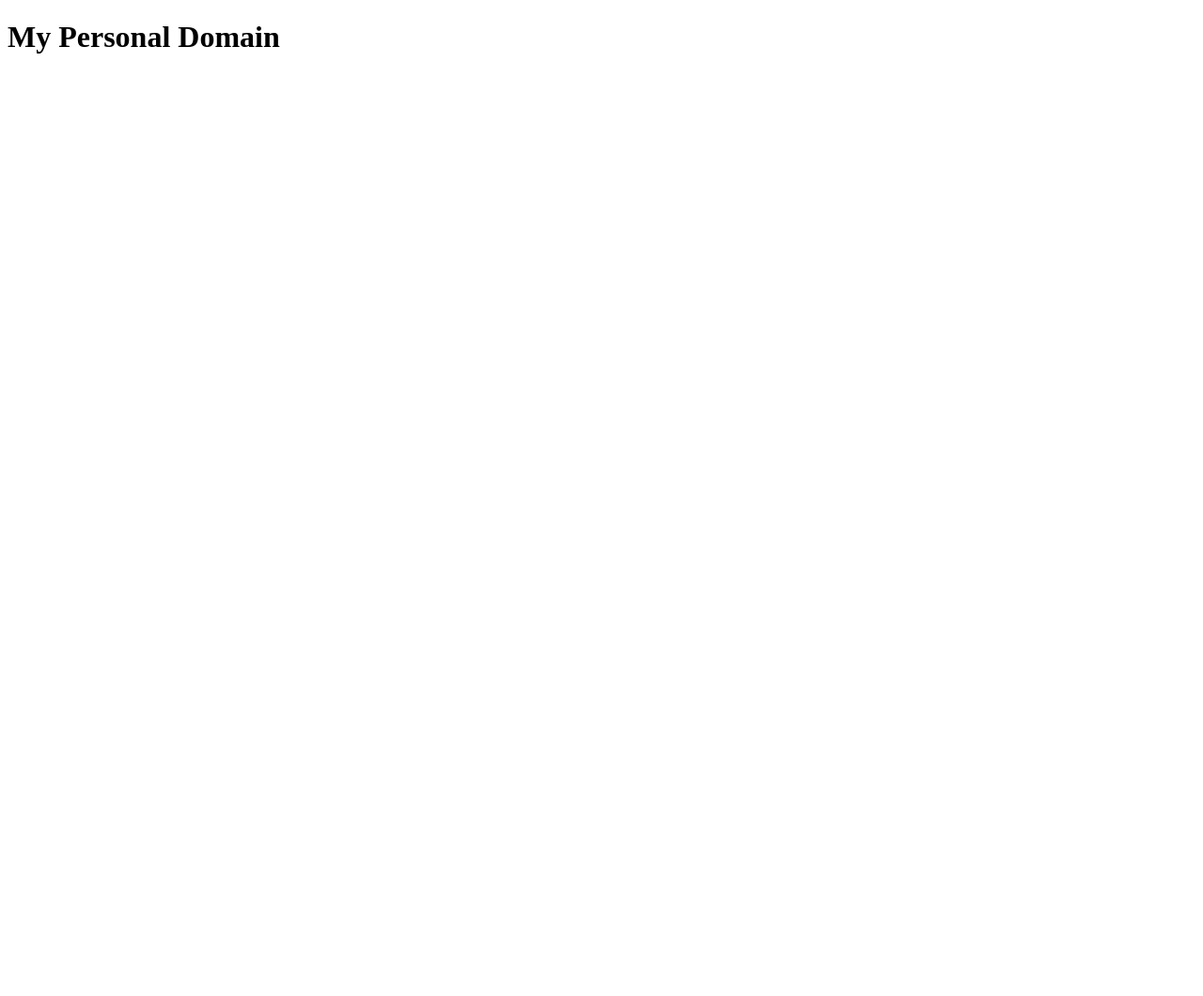
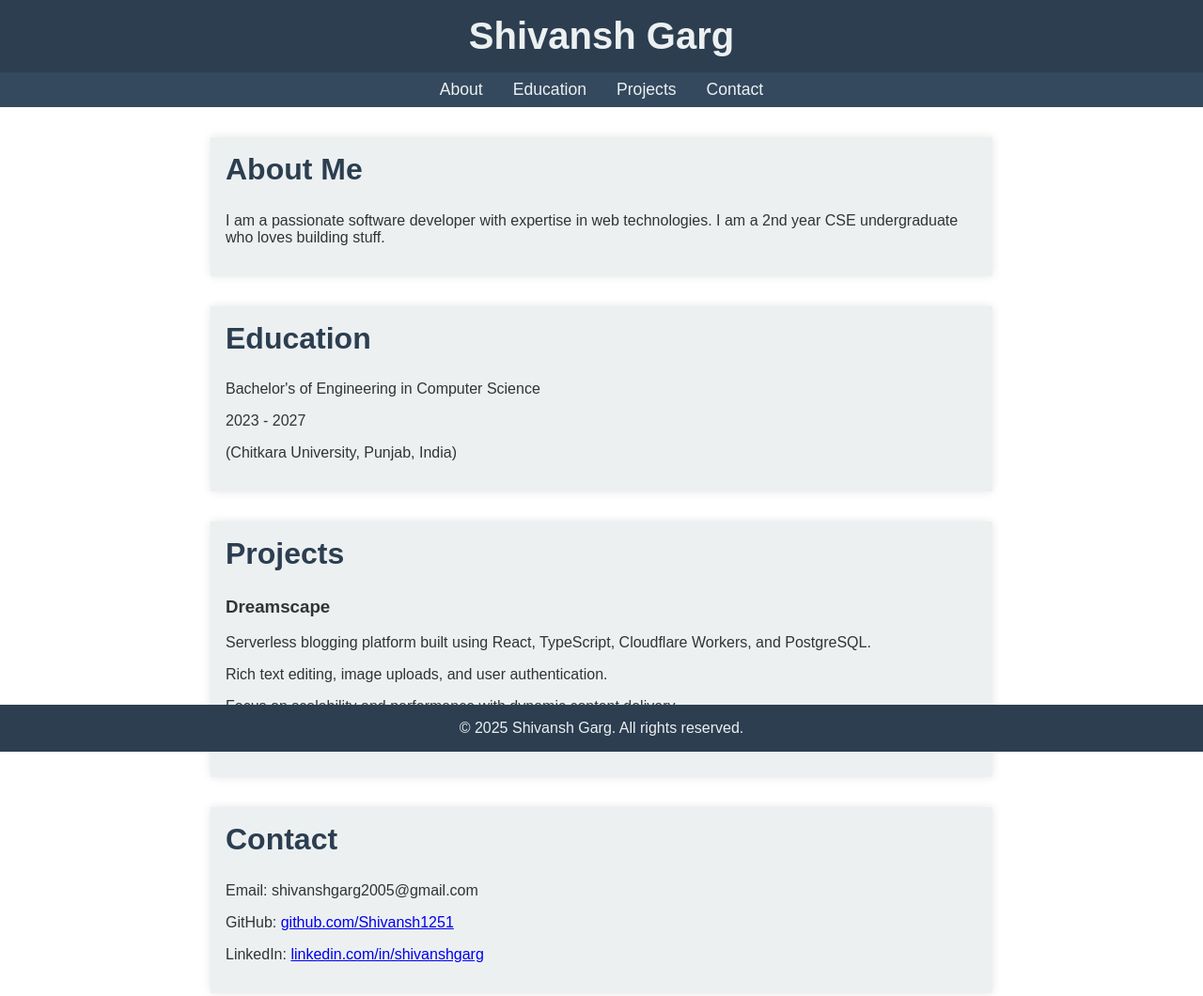
Before and after one commit to Shivansh1251/Shivansh1251.github.io, a plain HTML site: page index.html in a window 1280 px wide. Shown: the whole page at 94% size. Before the commit the page ends 800 px from the top, so only its background shows below. Drawn offline with Linux system fonts and the light colour scheme.

Commit message:
Updating...

```diff
--- a/index.html
+++ b/index.html
@@ -4,8 +4,46 @@
     <meta charset="UTF-8">
     <meta name="viewport" content="width=device-width, initial-scale=1.0">
     <title>My Personal Domain</title>
+    <link rel="stylesheet" href="style.css">
 </head>
 <body>
-    <h1>My Personal Domain</h1>
+    <header>
+        <h1>Shivansh Garg</h1>
+    </header>
+    <nav>
+        <a href="#about">About</a>
+        <a href="#education">Education</a>
+        <a href="#projects">Projects</a>
+        <a href="#contact">Contact</a>
+    </nav>
+    <section id="about">
+        <h2>About Me</h2>
+        <p>I am a passionate software developer with expertise in web technologies. I am a 2nd year CSE undergraduate who loves building stuff.</p>
+    </section>
+    <section id="education">
+        <h2>Education</h2>
+        <p>Bachelor's of Engineering in Computer Science</p>
+        <p>2023 - 2027</p>
+        <p>(Chitkara University, Punjab, India)</p>
+    </section>
+    <section id="projects">
+        <h2>Projects</h2>
+        <h3>Dreamscape</h3>
+        <p>Serverless blogging platform built using React, TypeScript, Cloudflare Workers, and PostgreSQL.</p>
+        <p>Rich text editing, image uploads, and user authentication.</p>
+        <p>Focus on scalability and performance with dynamic content delivery.</p>
+        <p>Future plans include advanced analytics and social sharing tools.</p>
+
+    </section>
+    <section id="contact">
+        <h2>Contact</h2>
+        <p>Email: shivanshgarg2005@gmail.com</p>
+        <p>GitHub: <a href="https://github.com/Shivansh1251" target="_blank">github.com/Shivansh1251</a></p>
+        <p>LinkedIn: <a href="www.linkedin.com/in/shivansh-garg-22113a294" target="_blank">linkedin.com/in/shivanshgarg</a></p>
+    </section>
+    <footer>
+        <p>© 2025 Shivansh Garg. All rights reserved.</p>
+    </footer>
+    <script src="script.js"></script>
 </body>
 </html>
--- /dev/null
+++ b/script.js
@@ -0,0 +1,30 @@
+document.addEventListener('DOMContentLoaded', () => {
+    const navLinks = document.querySelectorAll('nav a');
+    navLinks.forEach(link => {
+        link.addEventListener('click', (e) => {
+            e.preventDefault();
+            document.querySelector(link.getAttribute('href')).scrollIntoView({
+                behavior: 'smooth'
+            });
+        });
+    });
+
+    const sections = document.querySelectorAll('section');
+    const options = {
+        threshold: 0.1
+    };
+
+    const observer = new IntersectionObserver((entries, observer) => {
+        entries.forEach(entry => {
+            if (entry.isIntersecting) {
+                entry.target.style.animationPlayState = 'running';
+                observer.unobserve(entry.target);
+            }
+        });
+    }, options);
+
+    sections.forEach(section => {
+        section.style.animationPlayState = 'paused';
+        observer.observe(section);
+    });
+});
--- /dev/null
+++ b/style.css
@@ -0,0 +1,102 @@
+body {
+    font-family: Arial, sans-serif;
+    margin: 0;
+    padding: 0;
+    background-color: #ffffff;
+    color: #333;
+}
+
+header {
+    background-color: #2c3e50;
+    color: #ecf0f1;
+    padding: 1rem 0;
+    text-align: center;
+    animation: fadeIn 2s ease-in-out;
+}
+
+header h1 {
+    margin: 0;
+    font-size: 2.5rem;
+}
+
+nav {
+    display: flex;
+    justify-content: center;
+    background-color: #34495e;
+    padding: 0.5rem 0;
+    animation: slideIn 1s ease-in-out;
+}
+
+nav a {
+    color: #ecf0f1;
+    text-decoration: none;
+    margin: 0 1rem;
+    font-size: 1.1rem;
+}
+
+nav a:hover {
+    text-decoration: underline;
+}
+
+section {
+    max-width: 800px;
+    margin: 2rem auto;
+    padding: 1rem;
+    background-color: #ecf0f1;
+    box-shadow: 0 0 10px rgba(0, 0, 0, 0.1);
+    opacity: 0;
+    transform: translateY(20px);
+    animation: fadeInUp 1s ease-in-out forwards;
+}
+
+section h2 {
+    font-size: 2rem;
+    margin-top: 0;
+    color: #2c3e50;
+}
+
+footer {
+    text-align: center;
+    padding: 1rem 0;
+    background-color: #2c3e50;
+    color: #ecf0f1;
+    position: fixed;
+    width: 100%;
+    bottom: 0;
+    animation: fadeIn 2s ease-in-out;
+}
+
+footer p {
+    margin: 0;
+}
+
+@keyframes fadeIn {
+    from {
+        opacity: 0;
+    }
+    to {
+        opacity: 1;
+    }
+}
+
+@keyframes slideIn {
+    from {
+        transform: translateY(-20px);
+        opacity: 0;
+    }
+    to {
+        transform: translateY(0);
+        opacity: 1;
+    }
+}
+
+@keyframes fadeInUp {
+    from {
+        opacity: 0;
+        transform: translateY(20px);
+    }
+    to {
+        opacity: 1;
+        transform: translateY(0);
+    }
+}
```
